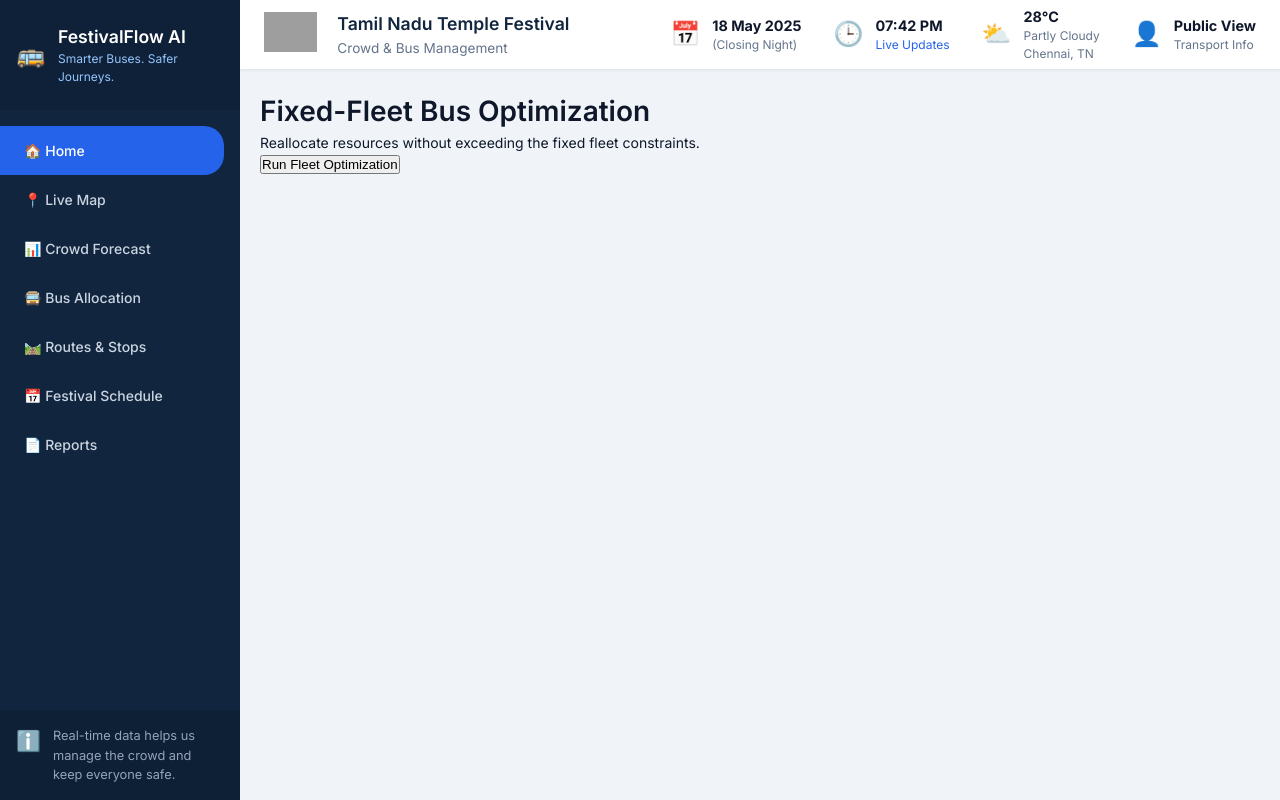
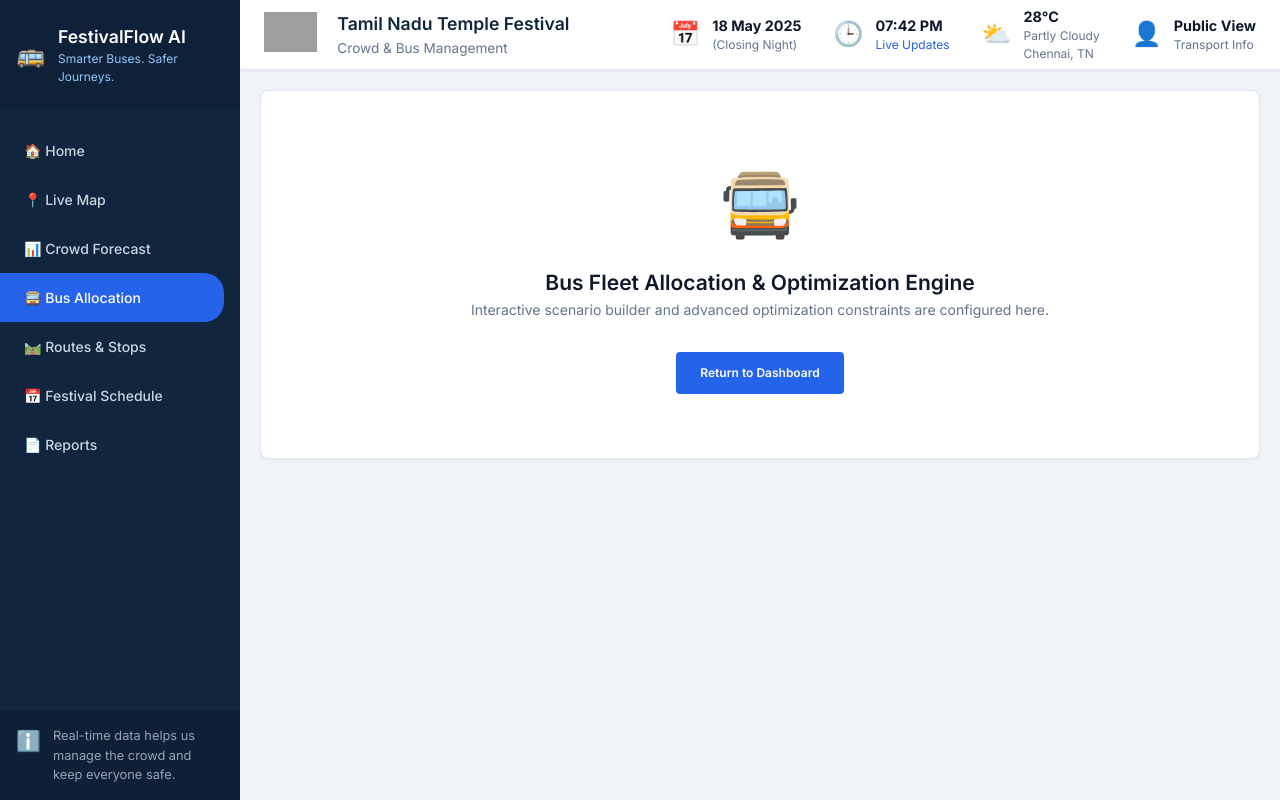
Before and after one commit to DEEPAK-47-S/Sakthi_Hackton_2026, a Flask app: page /optimization in a window 1280 px wide. Run offline with Flask 3, Linux system fonts and the light colour scheme; grey boxes are pictures that could not be loaded.

Commit message:
Fix sidebar links and add missing pages

```diff
--- a/app/routes/dashboard_routes.py
+++ b/app/routes/dashboard_routes.py
@@ -10,3 +10,27 @@ def index():
 @bp.route('/optimization')
 def optimization():
     return render_template('optimization.html')
+
+@bp.route('/map')
+def live_map():
+    return render_template('map.html')
+
+@bp.route('/forecasting')
+def forecasting():
+    return render_template('forecasting.html')
+
+@bp.route('/routes')
+def routes():
+    return render_template('routes.html')
+
+@bp.route('/schedule')
+def schedule():
+    return render_template('schedule.html')
+
+@bp.route('/reports')
+def reports():
+    return render_template('reports.html')
+
+@bp.route('/fleet')
+def fleet():
+    return render_template('fleet.html')
--- a/app/templates/base.html
+++ b/app/templates/base.html
@@ -28,13 +28,13 @@
             </div>
             <nav class="sidebar-nav">
                 <ul>
-                    <li><a href="/dashboard" class="active">🏠 Home</a></li>
-                    <li><a href="/map">📍 Live Map</a></li>
-                    <li><a href="/forecasting">📊 Crowd Forecast</a></li>
-                    <li><a href="/optimization">🚍 Bus Allocation</a></li>
-                    <li><a href="/routes">🛤️ Routes & Stops</a></li>
-                    <li><a href="/schedule">📅 Festival Schedule</a></li>
-                    <li><a href="/reports">📄 Reports</a></li>
+                    <li><a href="/dashboard" class="{% if request.path == '/dashboard' or request.path == '/' %}active{% endif %}">🏠 Home</a></li>
+                    <li><a href="/map" class="{% if request.path == '/map' %}active{% endif %}">📍 Live Map</a></li>
+                    <li><a href="/forecasting" class="{% if request.path == '/forecasting' %}active{% endif %}">📊 Crowd Forecast</a></li>
+                    <li><a href="/optimization" class="{% if request.path == '/optimization' %}active{% endif %}">🚍 Bus Allocation</a></li>
+                    <li><a href="/routes" class="{% if request.path == '/routes' %}active{% endif %}">🛤️ Routes & Stops</a></li>
+                    <li><a href="/schedule" class="{% if request.path == '/schedule' %}active{% endif %}">📅 Festival Schedule</a></li>
+                    <li><a href="/reports" class="{% if request.path == '/reports' %}active{% endif %}">📄 Reports</a></li>
                 </ul>
             </nav>
             <div class="sidebar-footer">
--- a/app/templates/optimization.html
+++ b/app/templates/optimization.html
@@ -1,43 +1,10 @@
 {% extends "base.html" %}
-
-{% block title %}Optimization & Allocation - Smart Government Platform{% endblock %}
-
-{% block breadcrumbs %}Optimization{% endblock %}
-
+{% block title %}Optimization - FestivalFlow AI{% endblock %}
 {% block content %}
-<div class="header">
-    <h1>Fixed-Fleet Bus Optimization</h1>
-    <p>Reallocate resources without exceeding the fixed fleet constraints.</p>
-</div>
-
-<div class="actions">
-    <button id="run-optimization-btn" class="btn btn-primary">Run Fleet Optimization</button>
-</div>
-
-<div id="optimization-results" style="display:none; margin-top: 2rem;">
-    <h2>Optimization Results</h2>
-    <div class="card">
-        <h3>Proposed Transfers</h3>
-        <table id="transfers-table" class="data-table">
-            <thead>
-                <tr>
-                    <th>Source</th>
-                    <th>Destination</th>
-                    <th>Vehicle</th>
-                    <th>Source Impact (Loss)</th>
-                    <th>Destination Impact (Gain)</th>
-                    <th>Net Benefit</th>
-                    <th>Action</th>
-                </tr>
-            </thead>
-            <tbody>
-                <!-- Populated via JS -->
-            </tbody>
-        </table>
-    </div>
+<div class="card" style="text-align: center; padding: 4rem;">
+    <div style="font-size: 4rem; margin-bottom: 1rem;">🚍</div>
+    <h2>Bus Fleet Allocation & Optimization Engine</h2>
+    <p class="text-muted">Interactive scenario builder and advanced optimization constraints are configured here.</p>
+    <a href="/dashboard" class="badge badge-info" style="display: inline-block; margin-top: 2rem; padding: 0.75rem 1.5rem; text-decoration: none;">Return to Dashboard</a>
 </div>
 {% endblock %}
-
-{% block extra_js %}
-<script src="{{ url_for('static', filename='js/optimization.js') }}"></script>
-{% endblock %}
```
Also changed, not shown: app/templates/fleet.html (added, +10 -0 lines), app/templates/forecasting.html (+10 -0 lines), app/templates/map.html (added, +18 -0 lines), app/templates/reports.html (+10 -0 lines), app/templates/routes.html (added, +10 -0 lines), app/templates/schedule.html (added, +10 -0 lines).
